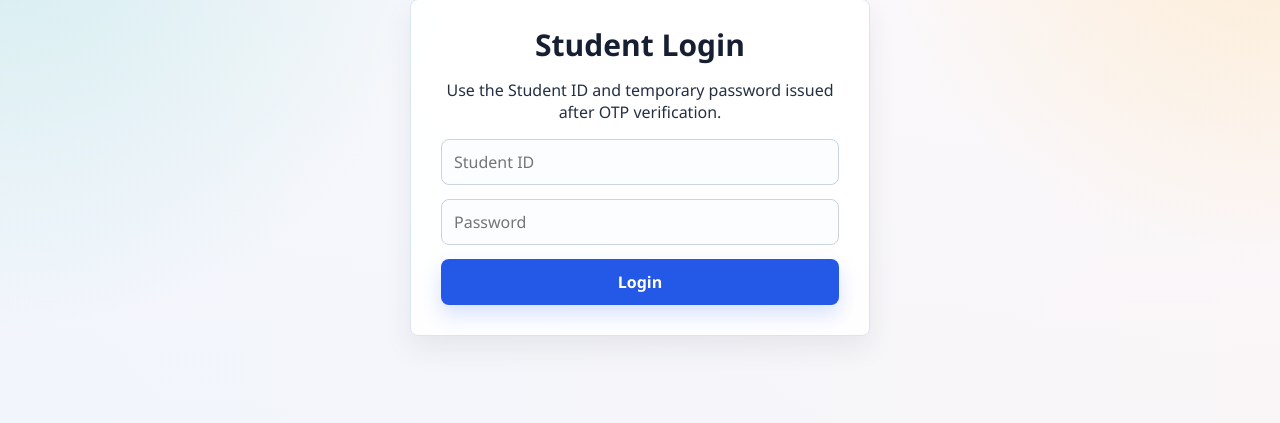
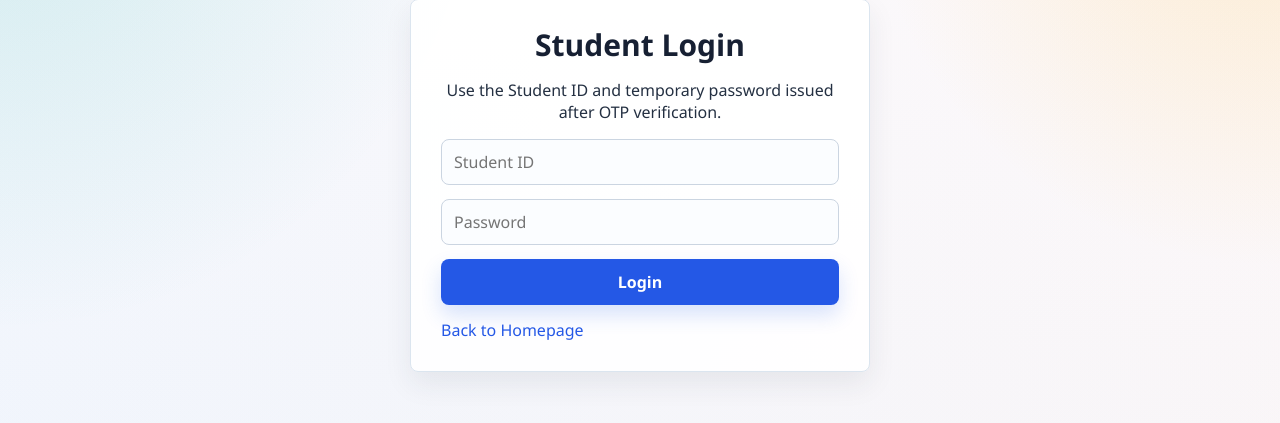
Before and after one commit to cocseller108-cyber/Simple-Enrollment-System, a PHP site: page /student_login.php in a window 1280 px wide. Shown: the part 149-572 px from the top of the page. Run offline with PHP 8.4, Linux system fonts and the light colour scheme.

Commit message:
Update student_login.php

```diff
--- a/student_login.php
+++ b/student_login.php
@@ -53,6 +53,7 @@ if ($_SERVER['REQUEST_METHOD'] == 'POST') {
                required>
 
         <button type="submit">Login</button>
+        <a href="index.php">Back to Homepage</a>
 
     </form>
 
```
